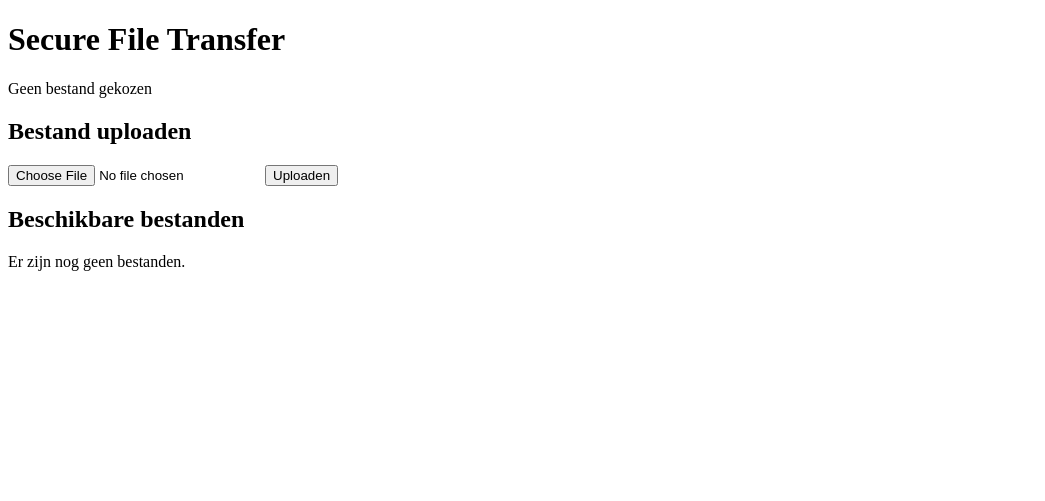
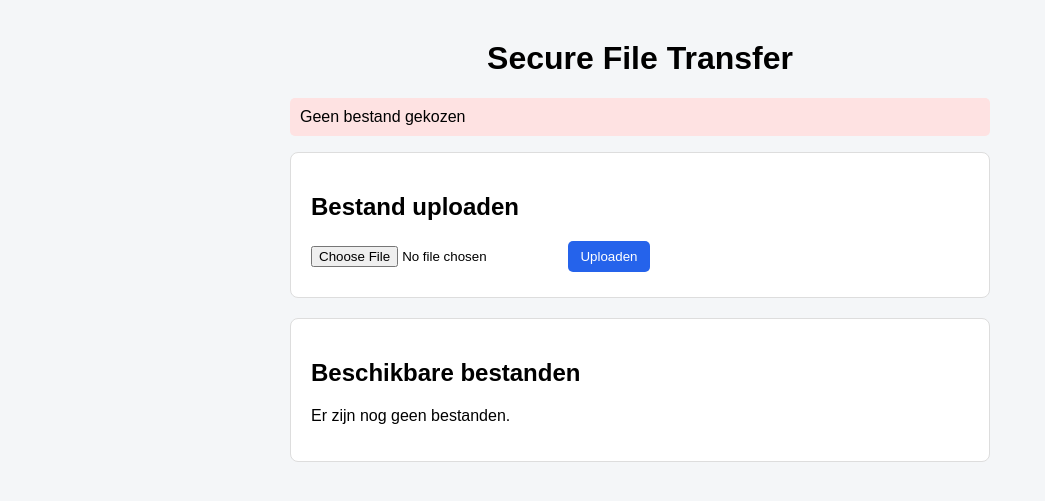
Before and after one commit to Jibrilidrissi/Project-week-filetransfer, a PHP site: the page made by client/index.php in a window 1280 px wide. Shown: the top 501 px of the page, without its empty margins (0-1045 px from the left). Run offline with PHP 8.4, Linux system fonts and the light colour scheme; data that the repository does not hold is empty.

Commit message:
update styling

```diff
--- a/client/style.css
+++ b/client/style.css
@@ -0,0 +1,103 @@
+body {
+    font-family: Arial, sans-serif;
+    background-color: #f4f6f8;
+    margin: 0;
+    padding: 0;
+}
+
+.container {
+    width: 700px;
+    margin: 40px auto;
+}
+
+h1 {
+    text-align: center;
+}
+
+.card {
+    background-color: white;
+    padding: 20px;
+    margin-bottom: 20px;
+    border: 1px solid #ddd;
+    border-radius: 8px;
+}
+
+input {
+    margin-bottom: 10px;
+}
+
+button,
+a {
+    background-color: #2563eb;
+    color: white;
+    padding: 8px 12px;
+    text-decoration: none;
+    border: none;
+    border-radius: 5px;
+    cursor: pointer;
+}
+
+a {
+    margin-left: 10px;
+}
+
+.message {
+    padding: 10px;
+    border-radius: 5px;
+    background-color: #eee;
+}
+
+.success {
+    background-color: #d1fae5;
+}
+
+.error {
+    background-color: #fee2e2;
+}
+
+.file-list {
+    display: flex;
+    flex-direction: column;
+    gap: 12px;
+}
+
+.file-card {
+    display: flex;
+    justify-content: space-between;
+    align-items: center;
+    background-color: #f8fafc;
+    border: 1px solid #ddd;
+    padding: 15px;
+    border-radius: 8px;
+}
+
+.file-info h3 {
+    margin: 0 0 8px 0;
+    font-size: 16px;
+}
+
+.file-meta {
+    display: flex;
+    gap: 8px;
+    flex-wrap: wrap;
+}
+
+.file-meta span {
+    background-color: #e5e7eb;
+    padding: 4px 8px;
+    border-radius: 5px;
+    font-size: 13px;
+}
+
+.download-btn {
+    background-color: #2563eb;
+    color: white;
+    padding: 8px 12px;
+    text-decoration: none;
+    border-radius: 5px;
+    white-space: nowrap;
+}
+
+.download-btn:hover {
+    background-color: #1d4ed8;
+}
--- a/config/config.php
+++ b/config/config.php
@@ -5,4 +5,4 @@ define('UPLOAD_DIR', __DIR__ . '/../uploads/');
 define('MAX_FILE_SIZE', 10 * 1024 * 1024); // 10 MB
 
 // Toegestane bestandstypes
-$allowedExtensions = ['pdf', 'png', 'jpg', 'jpeg', 'zip', 'txt','webp'];
+$allowedExtensions = ['pdf', 'png', 'jpg', 'jpeg', 'zip', 'txt','webp','avif'];
```
Also changed, not shown: client/index.php (+17 -19 lines), uploads/1781609861_268961804.avif (added).
